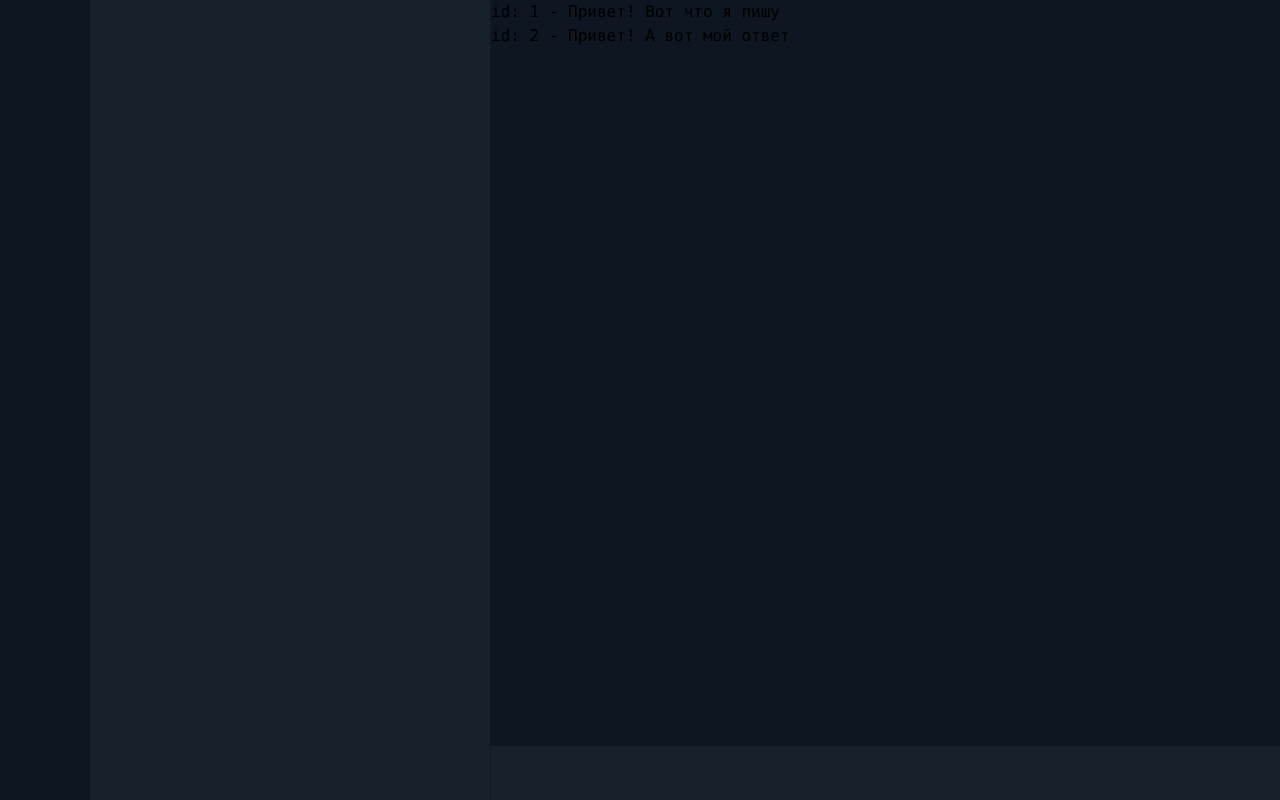
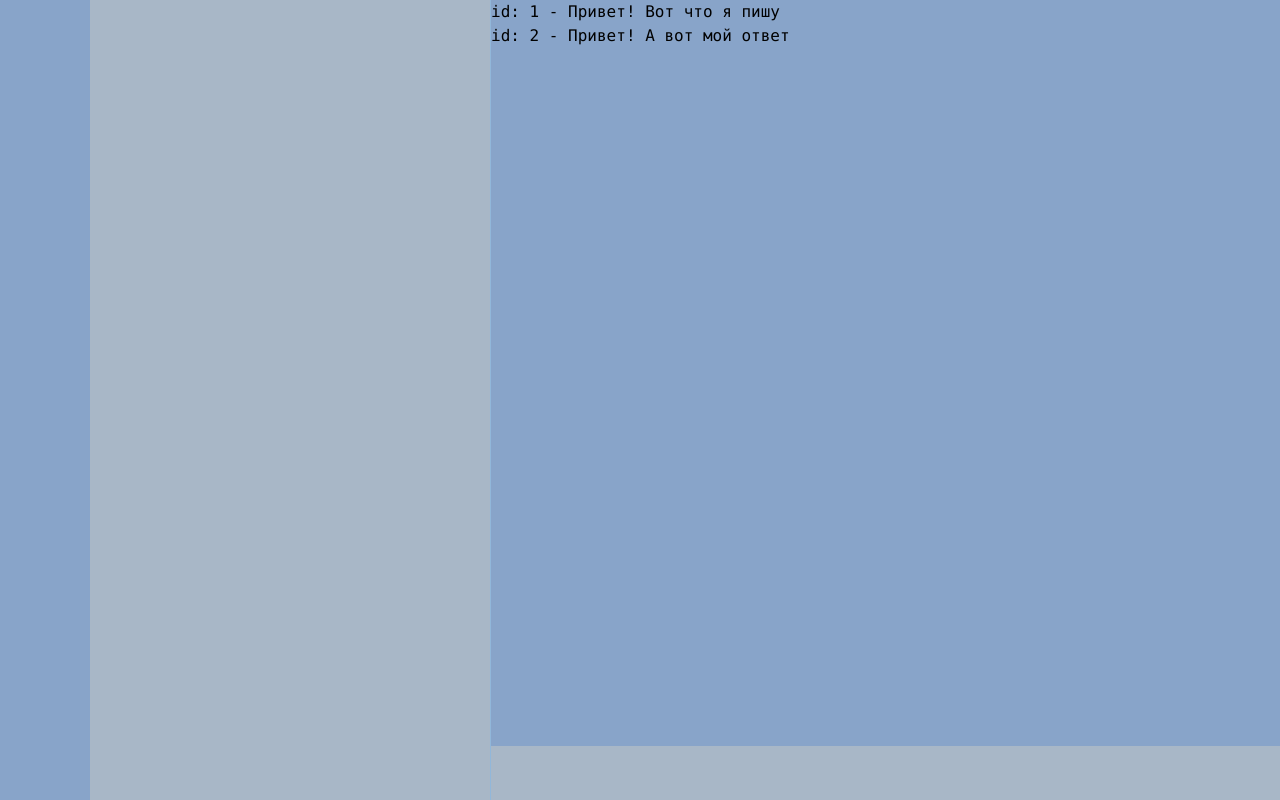
Before and after one commit to ramis-abdyushev/messenger, a React (Vite) app: page / in a window 1280 px wide. Built offline with nearby package versions, Linux system fonts and the light colour scheme.

Commit message:
Add color palette

```diff
--- a/src/app/styles/index.scss
+++ b/src/app/styles/index.scss
@@ -7,6 +7,10 @@
   color-scheme: light dark;
 }
 
+body {
+  color: var(--color-primary);
+}
+
 #root {
   display: flex;
   height: 100vh;
--- a/src/app/styles/themes/dark.scss
+++ b/src/app/styles/themes/dark.scss
@@ -1,6 +1,8 @@
 @media (prefers-color-scheme: dark) {
-  body {
-    color: white;
-    background: #121212;
+  :root {
+    --color-primary: white;
+    --background-color-primary: #17212b;
+    --background-color-secondary: #0e1621;
+    --border-color: #101921;
   }
 }
--- a/src/app/styles/themes/light.scss
+++ b/src/app/styles/themes/light.scss
@@ -1,6 +1,8 @@
 @media (prefers-color-scheme: light) {
-  body {
-    color: black;
-    background: white;
+  :root {
+    --color-primary: black;
+    --background-color-primary: #a8b7c7;
+    --background-color-secondary: #88a4c9;
+    --border-color: #91b7da;
   }
 }
--- a/src/features/message-input/ui/MessageInput/MessageInput.module.scss
+++ b/src/features/message-input/ui/MessageInput/MessageInput.module.scss
@@ -1,7 +1,7 @@
 .messageInput {
   display: flex;
   padding: 15px;
-  background: #17212b;
+  background: var(--background-color-primary);
 }
 
 .textarea {
--- a/src/shared/ui/Textarea/Textarea.module.scss
+++ b/src/shared/ui/Textarea/Textarea.module.scss
@@ -2,6 +2,6 @@
   font: var(--font-m);
   resize: none;
   outline: none;
-  background: #17212b;
+  background: var(--background-color-primary);
   border: none;
 }
--- a/src/widgets/list-messages/ui/ListMessages/ListMessages.module.scss
+++ b/src/widgets/list-messages/ui/ListMessages/ListMessages.module.scss
@@ -1,4 +1,4 @@
 .listMessages {
   width: 400px;
-  background-color: #17212b;
+  background-color: var(--background-color-primary);
 }
--- a/src/widgets/messages/ui/Messages/Messages.module.scss
+++ b/src/widgets/messages/ui/Messages/Messages.module.scss
@@ -2,6 +2,6 @@
   display: flex;
   flex-grow: 1;
   flex-direction: column;
-  background-color: #0e1621;
-  border-left: 1px solid #101921;
+  background-color: var(--background-color-secondary);
+  border-left: 1px solid var(--border-color);
 }
--- a/src/widgets/sidebar/ui/Sidebar/Sidebar.module.scss
+++ b/src/widgets/sidebar/ui/Sidebar/Sidebar.module.scss
@@ -1,4 +1,4 @@
 .sidebar {
   width: 90px;
-  background-color: #0e1621;
+  background-color: var(--background-color-secondary);
 }
```
